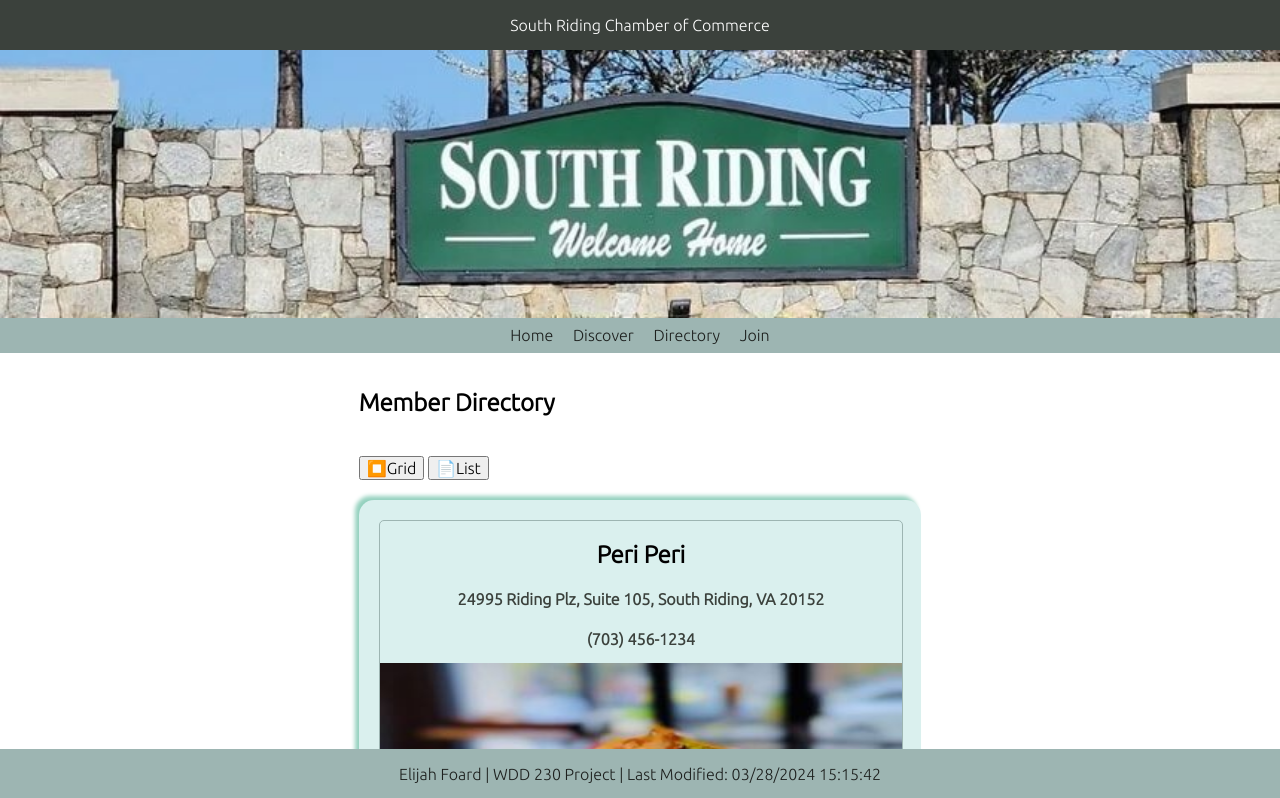
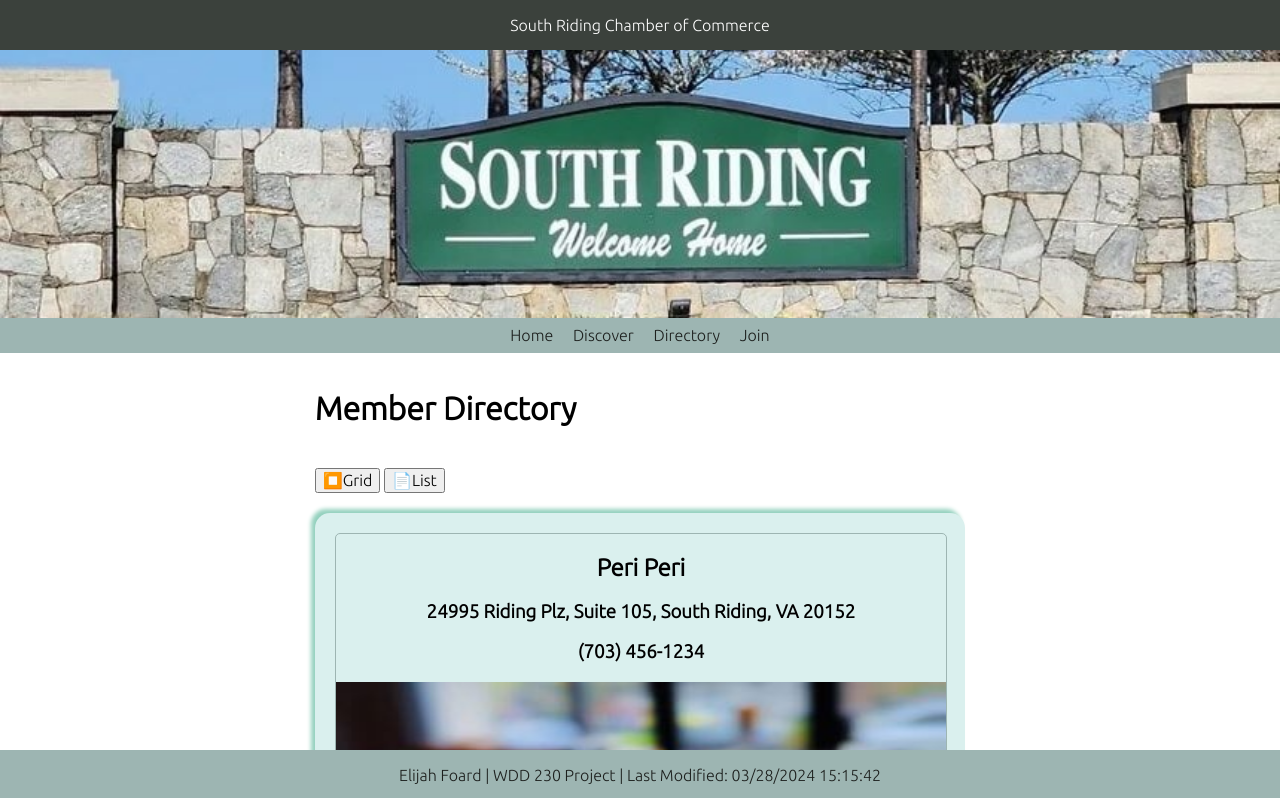
Before and after one commit to EllisIl/wdd230, a plain HTML site: page chamber/directory.html in a window 1280 px wide. Shown: the top 798 px of the page. Drawn offline with Linux system fonts and the light colour scheme.

Commit message:
updated accessibility issues on join page

```diff
--- a/chamber/directory.html
+++ b/chamber/directory.html
@@ -33,7 +33,7 @@
         <a href="join.html">Join</a>
     </nav>
     <main class="directory">
-        <h2>Member Directory</h2>
+        <h1>Member Directory</h1>
         <div class="menu">
             <button id="grid">⏹️Grid</button>
             <button id="list">📄List</button>
--- a/chamber/scripts/script.js
+++ b/chamber/scripts/script.js
@@ -55,8 +55,8 @@ async function displayMembers() {
         let card = document.createElement('section');
         let name = document.createElement('h2');
         let image = document.createElement('img');
-        let address = document.createElement('h4');
-        let phone = document.createElement('h4');
+        let address = document.createElement('h3');
+        let phone = document.createElement('h3');
         let hours = document.createElement('div'); // Changed to div to hold multiple h4 elements
 
         name.textContent = member.name;
--- a/chamber/styles/base.css
+++ b/chamber/styles/base.css
@@ -176,7 +176,7 @@ main {
 }
 .join input[type="submit"] {
   background-color: var(--secondary-color);
-  color: var(--text-color-on-dark);
+  color: var(--text-color-on-light);
   border: none;
   padding: 10px 20px;
   border-radius: 5px;
```
